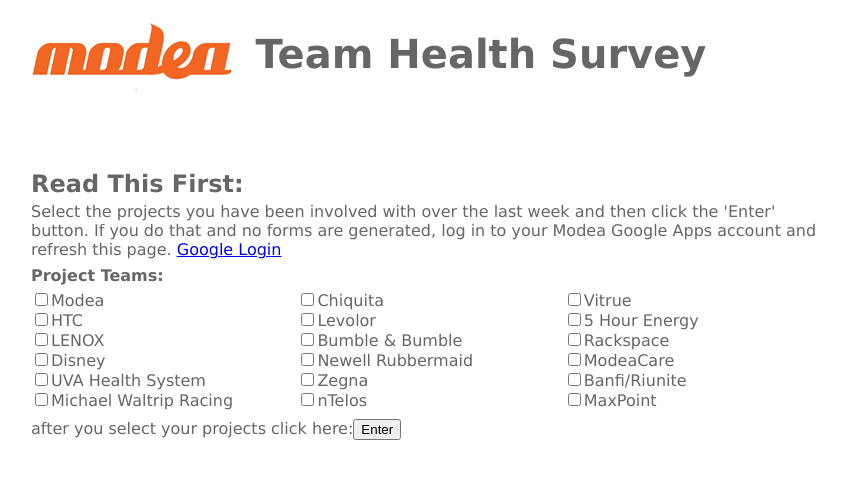
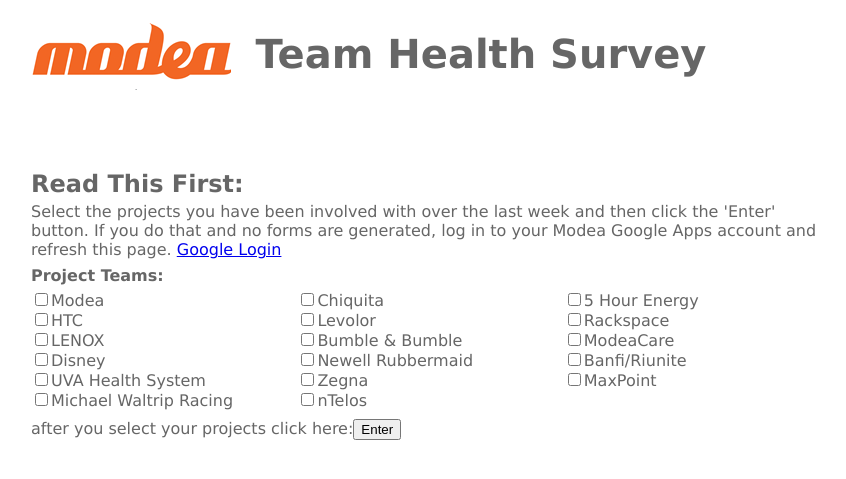
Before and after one commit to asyks/team-score-hub, a PHP site: page /survey.html in a window 1280 px wide. Shown: the top 479 px of the page, without its empty margins (209-1055 px from the left). Run offline with PHP 8.4, Linux system fonts and the light colour scheme; some libraries are stand-ins or nearby versions.

Commit message:
removed Vitrue from index.php and survey.html

```diff
--- a/index.php
+++ b/index.php
@@ -47,8 +47,6 @@
 		<a href=/visuals/team-breakouts.php>Team Breakouts</a>
 		</br>
 		<a href=/visuals/chiquita.php>Chiquita</a>
-		</br>
-		<a href=/visuals/vitrue.php>Vitrue</a>
 		</br>
 		<a href=/visuals/bumble.php>Bumble & Bumble</a>
 		</br>
--- a/survey.html
+++ b/survey.html
@@ -43,7 +43,6 @@
 			<input type="checkbox" name="nTelos" id="box">nTelos</br>
 		</div>
 		<div class="projectlist">
-			<input type="checkbox" name="Vitrue" id="box">Vitrue</br>
 			<input type="checkbox" name="5 Hour Energy" id="box">5 Hour Energy</br>
 			<input type="checkbox" name="Rackspace" id="box">Rackspace</br>
 			<input type="checkbox" name="ModeaCare" id="box">ModeaCare</br>
```
